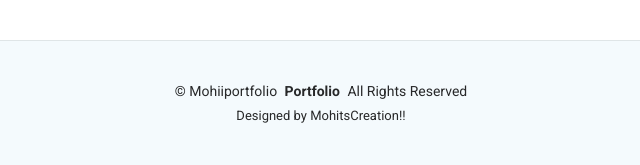
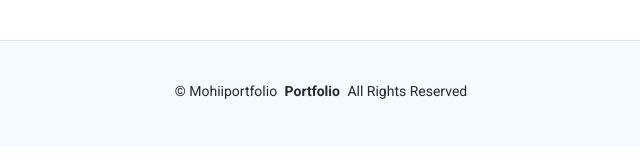
Before and after one commit to mohitt1705/portfolio, a Django app: page / in a window 1280 px wide. Shown: the part 3637-3802 px from the top of the page, without its empty margins (469-1109 px from the left). After the commit the page ends 3736 px from the top, so only its background shows below. Run offline with Django 5.2, Linux system fonts and the light colour scheme; data comes from the database, SQL or seed files in the repository; some libraries are stand-ins or nearby versions.

Commit message:
final layout fix

```diff
--- a/templates/index.html
+++ b/templates/index.html
@@ -519,7 +519,6 @@
         <!-- You can delete the links only if you've purchased the pro version. -->
         <!-- Licensing information: https://bootstrapmade.com/license/ -->
         <!-- Purchase the pro version with working PHP/AJAX contact form: [buy-url] -->
-        Designed by MohitsCreation!!
       </div>
     </div>
 
```
